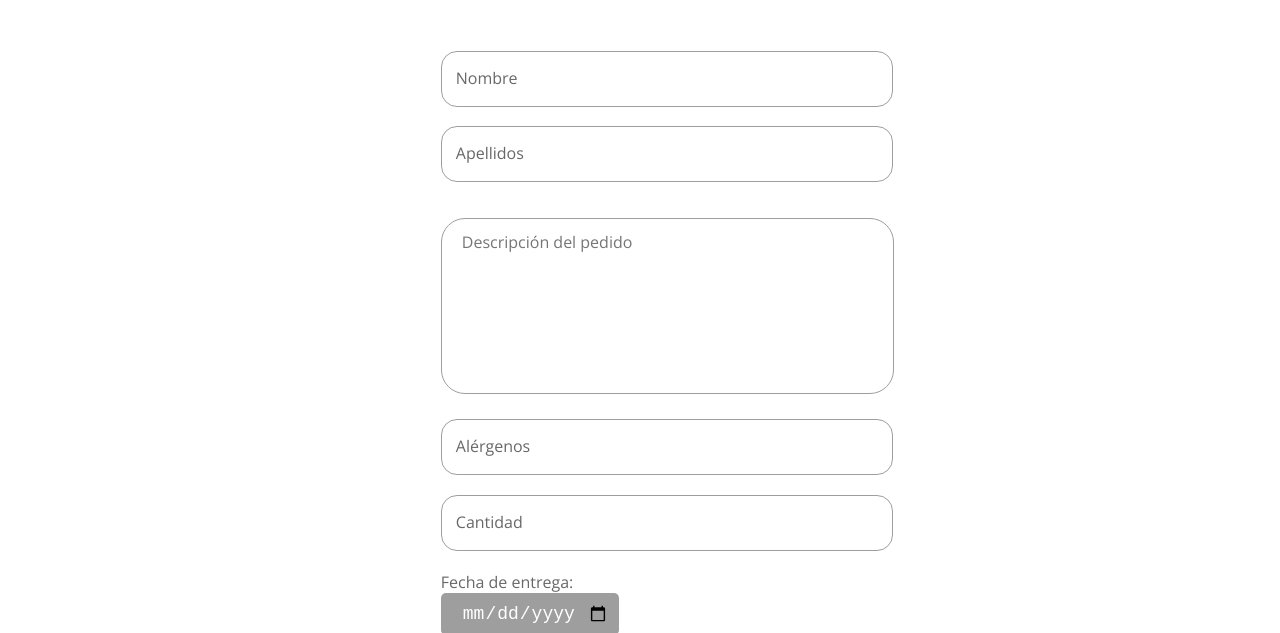
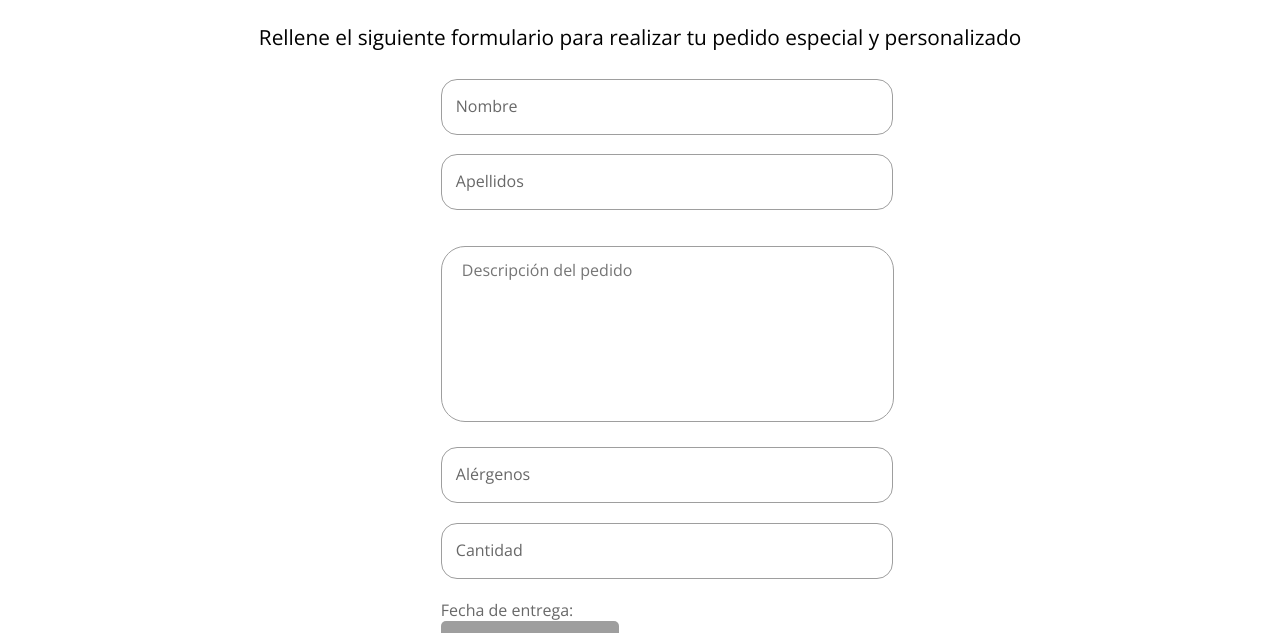
Before and after one commit to SilviaDS00/Web-Panaderia, a plain HTML site: page pedidos.html in a window 1280 px wide. Shown: the part 467-1100 px from the top of the page. Drawn offline with nearby package versions, Linux system fonts and the light colour scheme.

Commit message:
texto informativo

```diff
--- a/estilos/styles-pedido.css
+++ b/estilos/styles-pedido.css
@@ -2,6 +2,12 @@
 
 * {
     font-family: 'Open Sans', sans-serif;
+}
+
+.div-info{
+    width: 100%;
+    text-align: center;
+    font-size: 1.3rem;
 }
 
 form {
--- a/pedidos.html
+++ b/pedidos.html
@@ -104,7 +104,7 @@
     <div class="titulossecciones">
       <h3>Realizar pedido especial</h3>
     </div>
-
+    <div class="div-info">Rellene el siguiente formulario para realizar tu pedido especial y personalizado</div>
     <form action="">
       <fieldset>
         <div class="input-group">
```
